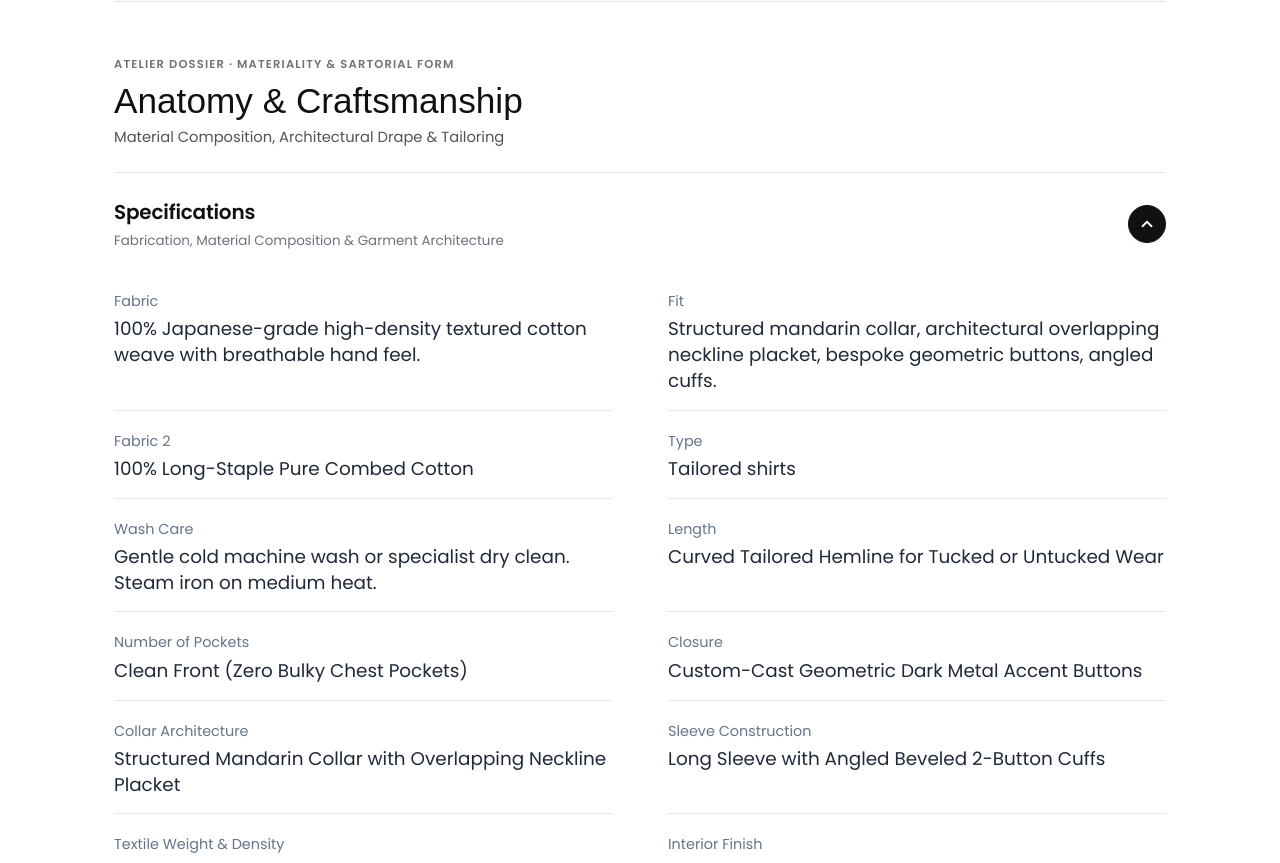
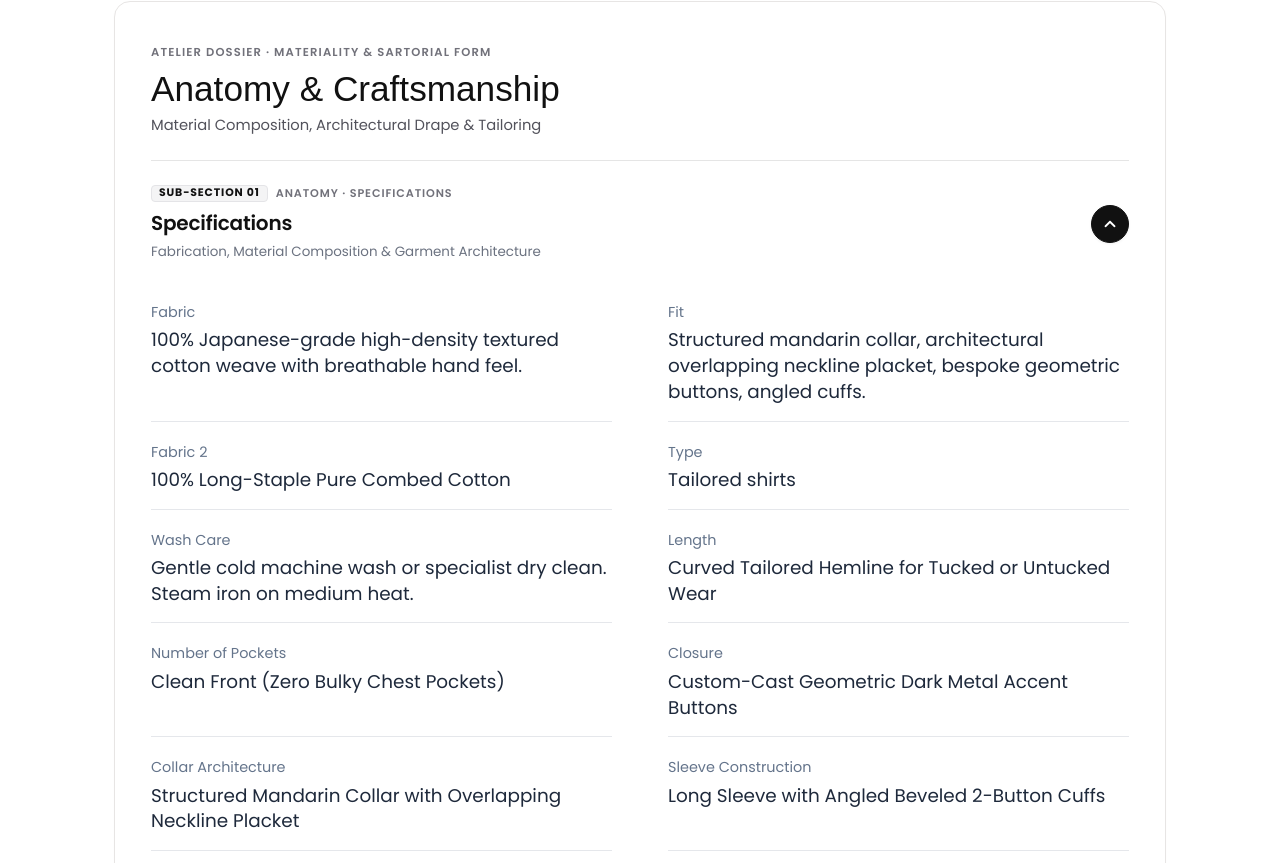
Before and after one commit to rushish-mewada/throve-frontend, a Next.js app: page /product/asymmetric-mandarin-shirt in a window 1280 px wide. Shown: the part 797-1660 px from the top of the page. Built offline with nearby package versions, Linux system fonts and the light colour scheme; no server answers; a web font is replaced by a local one.

Commit message:
feat(pdp): establish clear parent-child hierarchy with Atelier dossier framing and sub-section indicators

```diff
--- a/src/app/(shop)/product/[handle]/_components/ProductSpecsSection/ProductSpecsSection.js
+++ b/src/app/(shop)/product/[handle]/_components/ProductSpecsSection/ProductSpecsSection.js
@@ -191,20 +191,21 @@ export default function ProductSpecsSection({ product }) {
       className={styles.section}
       aria-labelledby="specs-heading"
     >
+      <div className={styles.atelierFrame}>
         {/* Section Header */}
         <div className={styles.header}>
-        <span className={styles.tagline}>ATELIER DOSSIER · MATERIALITY & SARTORIAL FORM</span>
+          <span className={styles.tagline}>ATELIER DOSSIER · MATERIALITY &amp; SARTORIAL FORM</span>
           <h2 id="specs-heading" className={styles.title}>
-          Anatomy & Craftsmanship
+            Anatomy &amp; Craftsmanship
           </h2>
           <p className={styles.subtitle}>
-          Material Composition, Architectural Drape & Tailoring
+            Material Composition, Architectural Drape &amp; Tailoring
           </p>
         </div>
 
-      {/* Unified Accordion Engine for Anatomy & Craftsmanship */}
+        {/* Unified Accordion Sub-Sections */}
         <div className={styles.accordionGroup}>
-        {/* Accordion Item 1: Specifications */}
+          {/* Sub-Section 1: Anatomy & Specifications */}
           <div className={`${styles.accordionItem} ${isDossierOpen ? styles.itemOpen : ""}`}>
             <button
               type="button"
@@ -214,6 +215,10 @@ export default function ProductSpecsSection({ product }) {
               aria-controls="specifications-body"
             >
               <div className={styles.accordionHeaderLeft}>
+                <div className={styles.subIndexRow}>
+                  <span className={styles.subIndexBadge}>SUB-SECTION 01</span>
+                  <span className={styles.subIndexLabel}>ANATOMY · SPECIFICATIONS</span>
+                </div>
                 <h3 className={styles.accordionTitle}>Specifications</h3>
                 <p className={styles.accordionSubtitle}>
                   Fabrication, Material Composition &amp; Garment Architecture
@@ -255,7 +260,7 @@ export default function ProductSpecsSection({ product }) {
             )}
           </div>
 
-        {/* Accordion Item 2: Visual Study & Design in Detail */}
+          {/* Sub-Section 2: Craftsmanship & Visual Study */}
           <div className={`${styles.accordionItem} ${isVisualStudyOpen ? styles.itemOpen : ""}`}>
             <button
               type="button"
@@ -265,6 +270,10 @@ export default function ProductSpecsSection({ product }) {
               aria-controls="visual-study-body"
             >
               <div className={styles.accordionHeaderLeft}>
+                <div className={styles.subIndexRow}>
+                  <span className={styles.subIndexBadge}>SUB-SECTION 02</span>
+                  <span className={styles.subIndexLabel}>CRAFTSMANSHIP · VISUAL STUDY</span>
+                </div>
                 <h3 className={styles.accordionTitle}>Visual Study &amp; Design in Detail</h3>
                 <p className={styles.accordionSubtitle}>
                   An intimate study of textile purity, architectural silhouette, and artisanal hardware.
@@ -444,6 +453,7 @@ export default function ProductSpecsSection({ product }) {
           )}
         </div>
       </div>
+    </div>
   </section>
 );
 }
--- a/src/app/(shop)/product/[handle]/_components/ProductSpecsSection/ProductSpecsSection.module.css
+++ b/src/app/(shop)/product/[handle]/_components/ProductSpecsSection/ProductSpecsSection.module.css
@@ -5,9 +5,22 @@
 
 .section {
   margin-top: 64px;
-  padding-top: 48px;
-  border-top: 1px solid #e5e5e5;
   scroll-margin-top: 80px;
+}
+
+.atelierFrame {
+  background: #ffffff;
+  border: 1px solid #e7e5e4;
+  border-radius: 16px;
+  padding: 36px 36px 8px 36px;
+  box-shadow: 0 1px 3px rgba(0, 0, 0, 0.02);
+}
+
+@media (max-width: 768px) {
+  .atelierFrame {
+    padding: 24px 20px 4px 20px;
+    border-radius: 12px;
+  }
 }
 
 /* ------------------------------------------------------------
@@ -61,6 +74,10 @@
   transition: background-color 0.15s ease;
 }
 
+.accordionItem:last-child {
+  border-bottom: none;
+}
+
 .accordionHeaderBtn {
   width: 100%;
   display: flex;
@@ -83,6 +100,36 @@
   display: flex;
   flex-direction: column;
   gap: 4px;
+}
+
+.subIndexRow {
+  display: flex;
+  align-items: center;
+  gap: 8px;
+  margin-bottom: 2px;
+}
+
+.subIndexBadge {
+  font-family: var(--font-poppins), sans-serif;
+  font-size: 0.68rem;
+  font-weight: 700;
+  letter-spacing: 0.08em;
+  text-transform: uppercase;
+  color: #111111;
+  background-color: #f4f4f5;
+  border: 1px solid #e4e4e7;
+  padding: 2px 7px;
+  border-radius: 4px;
+  line-height: 1;
+}
+
+.subIndexLabel {
+  font-family: var(--font-poppins), sans-serif;
+  font-size: 0.7rem;
+  font-weight: 600;
+  letter-spacing: 0.08em;
+  text-transform: uppercase;
+  color: #71717a;
 }
 
 .accordionTitle {
```
Lines whose indentation alone changed are shown as unchanged.
